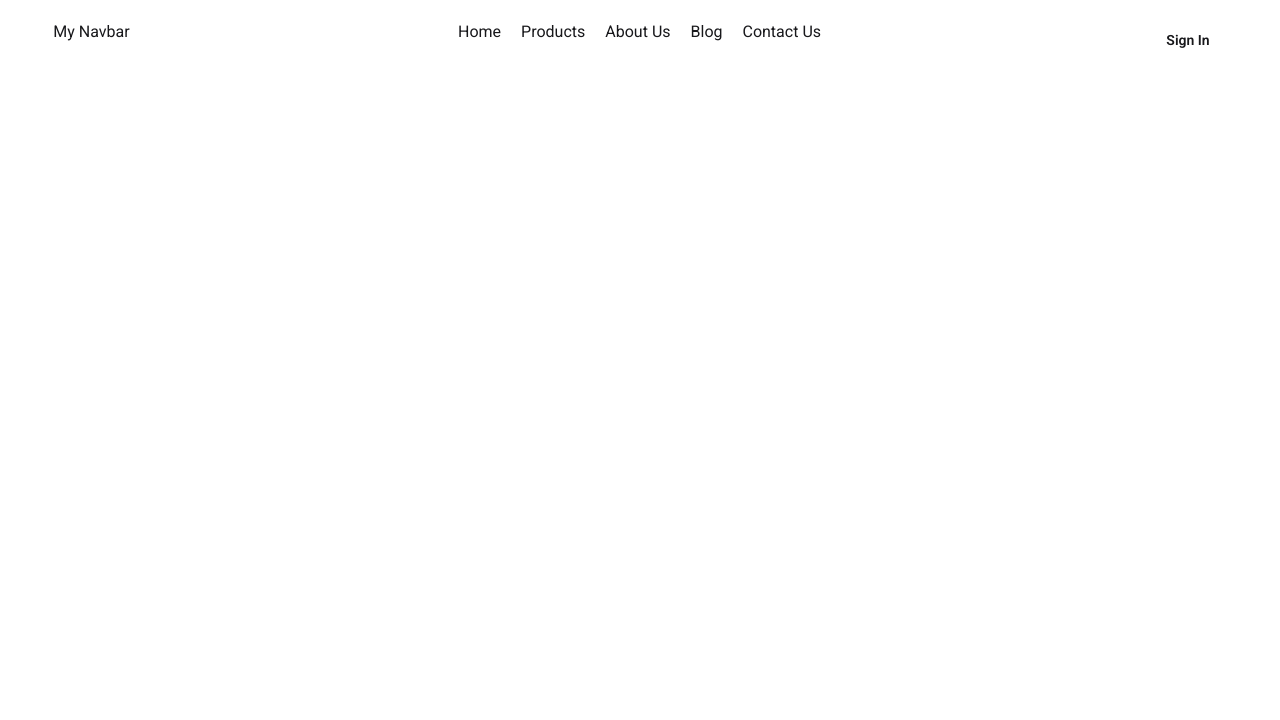
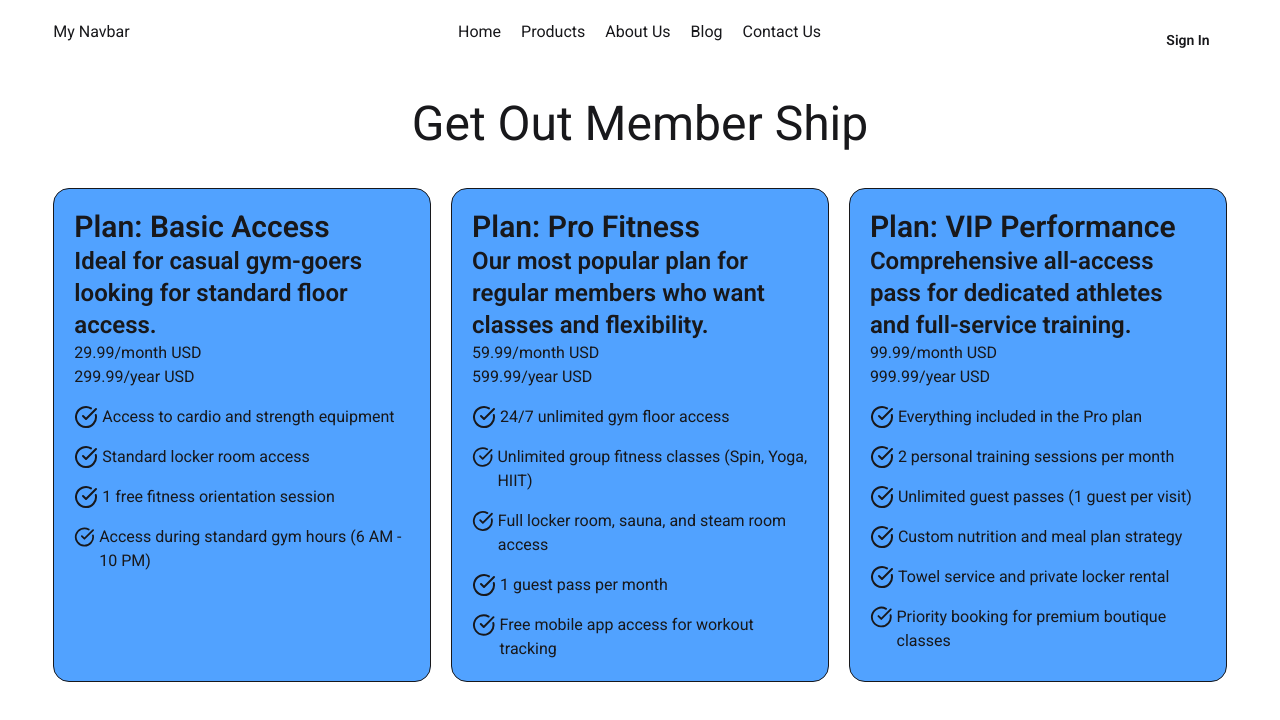
Before and after one commit to shafrinahamed0007/mi6mo34, a React (Vite) app: page / in a window 1280 px wide. Shown: the top 720 px of the page. Built offline with nearby package versions, Linux system fonts and the light colour scheme.

Commit message:
display pricing options in pricing card

```diff
--- a/src/App.jsx
+++ b/src/App.jsx
@@ -1,6 +1,9 @@
+import { Suspense } from "react";
 import "./App.css";
 import Navbar from "./components/Navbar/Navbar";
 import PricingOptions from "./components/PricingOptions/PricingOptions";
+
+const pricingPromise = fetch("pricingData.json").then((res) => res.json());
 
 function App() {
   return (
@@ -9,7 +12,13 @@ function App() {
         <Navbar />
       </header>
       <main>
-        <PricingOptions />
+        <Suspense
+          fallback={
+            <span className="loading loading-spinner loading-xl"></span>
+          }
+        >
+          <PricingOptions pricingPromise={pricingPromise} />
+        </Suspense>
       </main>
     </>
   );
--- /dev/null
+++ b/src/components/PricingCard/PricingCard.jsx
@@ -0,0 +1,30 @@
+import PricingFeatures from "./PricingFeatures";
+
+const PricingCard = (pricing) => {
+  // console.log(pricing);
+  const {features} = pricing.pricing;
+  return (
+    <div className="mt-10 border bg-blue-400 rounded-2xl p-5">
+      <h1 className="text-3xl font-semibold">
+        Plan: {pricing?.pricing?.name || "Plan Not Found"}
+      </h1>
+      <h4 className="text-2xl font-semibold">
+        {pricing.pricing?.description || "Plan description not found!"}
+      </h4>
+      <p>
+        {pricing?.pricing?.price?.monthly}/month{" "}
+        {pricing?.pricing?.price?.currency}
+      </p>
+      <p>
+        {pricing?.pricing?.price?.annual}/year{" "}
+        {pricing?.pricing?.price?.currency}
+      </p>
+      {
+        features.map((feature,index) => <PricingFeatures key={index} feature={feature} />)
+      }
+
+    </div>
+  );
+};
+
+export default PricingCard;
--- /dev/null
+++ b/src/components/PricingCard/PricingFeatures.jsx
@@ -0,0 +1,10 @@
+import { CircleCheckBig } from "lucide-react";
+
+const PricingFeatures = ({feature}) => {
+
+  return <div>
+    <p className="flex gap-1 mt-4"><CircleCheckBig /> {feature}</p>
+  </div>;
+};
+
+export default PricingFeatures;
--- a/src/components/PricingOptions/PricingOptions.jsx
+++ b/src/components/PricingOptions/PricingOptions.jsx
@@ -1,11 +1,19 @@
+import { use } from "react";
+import PricingCard from "../PricingCard/PricingCard";
 
-
-const PricingOptions = () => {
-    return (
-        <div>
-
-        </div>
-    );
+const PricingOptions = ({ pricingPromise }) => {
+  const pricingData = use(pricingPromise);
+  console.log(pricingData);
+  return (
+    <div className="my-10">
+      <h2 className="md:text-5xl text-2xl text-center">Get Out Member Ship</h2>
+      <div className=" grid md:grid-cols-2 lg:grid-cols-3 gap-2 md:gap-5 w-11/12 mx-auto">
+        {pricingData.map((pricing) => (
+          <PricingCard key={pricing.id} pricing={pricing} />
+        ))}
+      </div>
+    </div>
+  );
 };
 
 export default PricingOptions;
```
